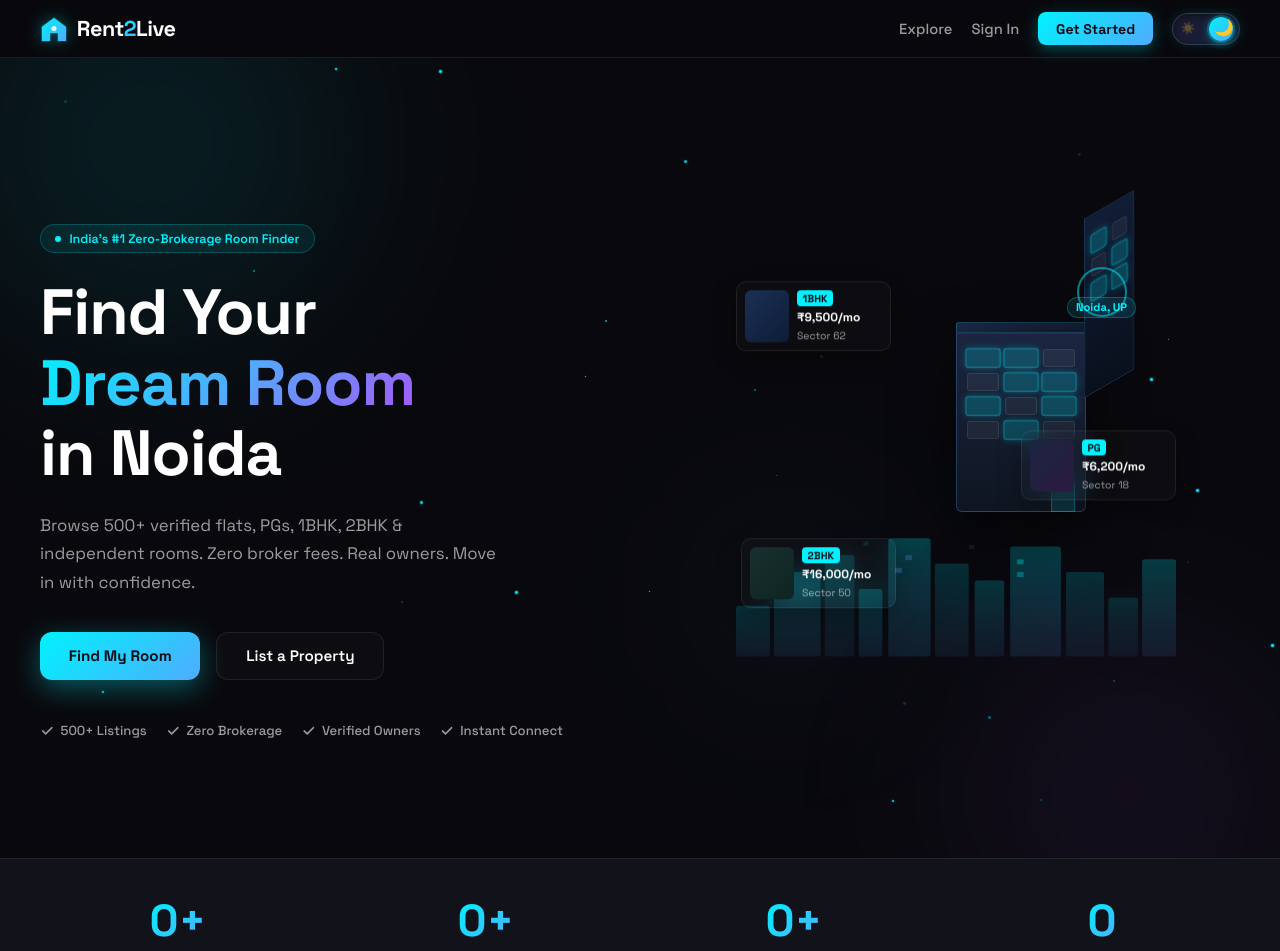
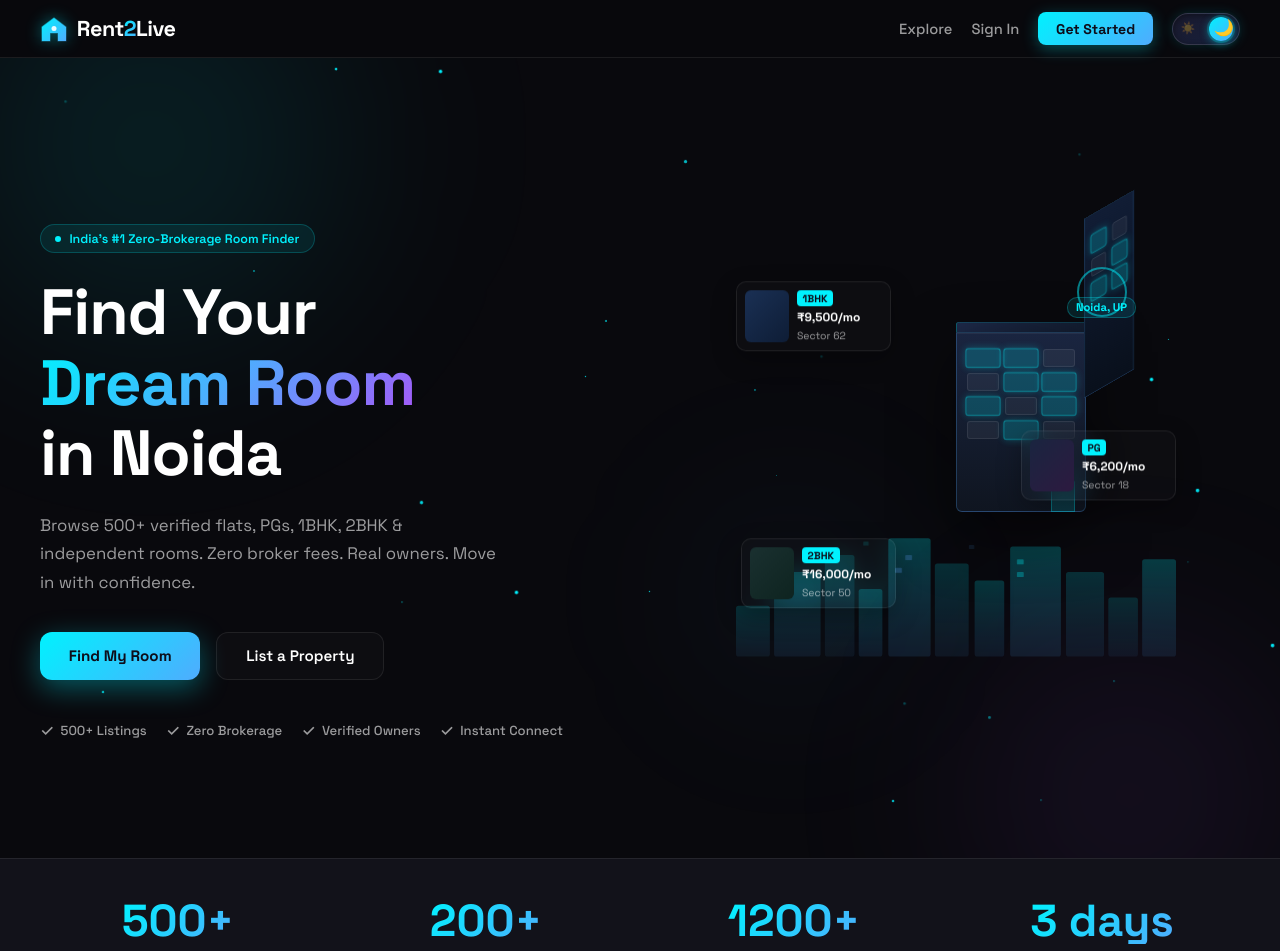
Before and after one commit to Bhanu2003bcc/Roomconnect-client, an Angular app: page / in a window 1280 px wide. Shown: the top 951 px of the page. Built offline with nearby package versions, Linux system fonts and the light colour scheme; no server answers.

Commit message:
fix(landing): restore baseline stats fallbacks and display formatting

```diff
--- a/src/app/features/landing/landing.component.ts
+++ b/src/app/features/landing/landing.component.ts
@@ -1166,10 +1166,10 @@ export class LandingComponent implements OnInit, AfterViewInit, OnDestroy {
   private observer?: IntersectionObserver;
 
   stats = [
-    { label: 'Rooms Listed',      target: 0, display: '0+' },
-    { label: 'Verified Owners',   target: 0, display: '0+' },
-    { label: 'Happy Tenants',     target: 0, display: '0+' },
-    { label: 'Avg. Days to Move', target: 3, display: '0' },
+    { label: 'Rooms Listed',      target: 500,  display: '500+' },
+    { label: 'Verified Owners',   target: 200,  display: '200+' },
+    { label: 'Happy Tenants',     target: 1200, display: '1200+' },
+    { label: 'Avg. Days to Move', target: 3,    display: '3 days' },
   ];
 
   steps = [
@@ -1235,15 +1235,21 @@ export class LandingComponent implements OnInit, AfterViewInit, OnDestroy {
   loadLiveStats(): void {
     this.statsService.getStats().subscribe({
       next: (res) => {
-        this.stats[0].target = res.roomsListed;
-        this.stats[1].target = res.verifiedOwners;
-        this.stats[2].target = res.happyTenants;
-        this.stats[3].target = res.avgDaysToMove;
+        this.stats[0].target = res.roomsListed > 0 ? res.roomsListed : 500;
+        this.stats[1].target = res.verifiedOwners > 0 ? res.verifiedOwners : 200;
+        this.stats[2].target = res.happyTenants > 0 ? res.happyTenants : 1200;
+        this.stats[3].target = res.avgDaysToMove > 0 ? res.avgDaysToMove : 3;
         if (this.statsAnimated) {
           this.updateDisplayedStats();
         }
       },
-      error: (err) => console.error('Failed to load real-time platform stats', err)
+      error: (err) => {
+        console.error('Failed to load real-time platform stats', err);
+        this.stats[0].target = 500;
+        this.stats[1].target = 200;
+        this.stats[2].target = 1200;
+        this.stats[3].target = 3;
+      }
     });
   }
 
@@ -1293,17 +1299,19 @@ export class LandingComponent implements OnInit, AfterViewInit, OnDestroy {
 
     this.stats.forEach((stat, i) => {
       let current = 0;
-      const increment = (stat.target || 1) / steps;
+      const target = stat.target > 0 ? stat.target : (i === 0 ? 500 : i === 1 ? 200 : i === 2 ? 1200 : 3);
+      const increment = target / steps;
       const timer = setInterval(() => {
-        current = Math.min(current + increment, stat.target);
+        current = Math.min(current + increment, target);
         const val = Math.round(current);
         this.stats[i] = {
           ...stat,
+          target,
           display: i < 3 ? val + '+' : val + ' days',
         };
         this.stats = [...this.stats];
 
-        if (current >= stat.target) {
+        if (current >= target) {
           clearInterval(timer);
           completedCount++;
           if (completedCount === this.stats.length) {
```
